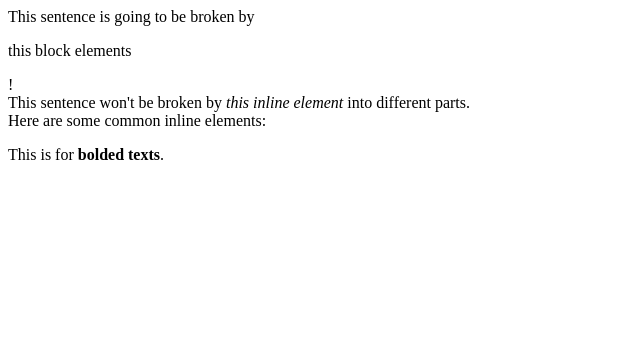
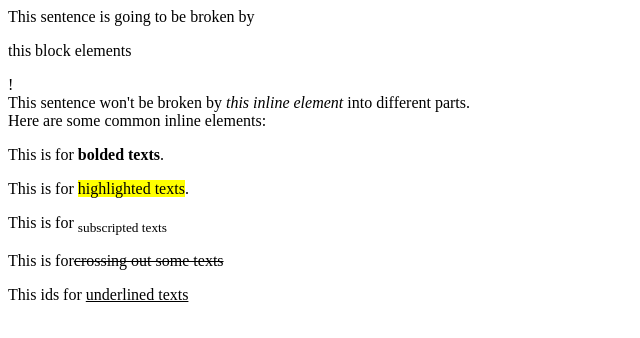
Before and after one commit to annnn9Lee/annnn9Lee.github.io, a plain HTML site: page example/2-2/index.html in a window 1280 px wide. Shown: the whole page, without its empty margins (0-640 px from the left). Drawn offline with Linux system fonts and the light colour scheme.

Commit message:
Update index.html

```diff
--- a/example/2-2/index.html
+++ b/example/2-2/index.html
@@ -16,6 +16,18 @@
 			<p>
 				This is for <b>bolded texts</b>.
 			</p>
+			<p>
+				This is for <mark>highlighted texts</mark>.
+			</p>
+			<p>
+				This is for <sub>subscripted texts</sub>
+			</p>
+			<p>
+				This is for<s>crossing out some texts</s>
+			</p>
+			<p>
+				This ids for <u>underlined texts</u>
+			</p>
 		</div>
 	</body>
 </html>
```
